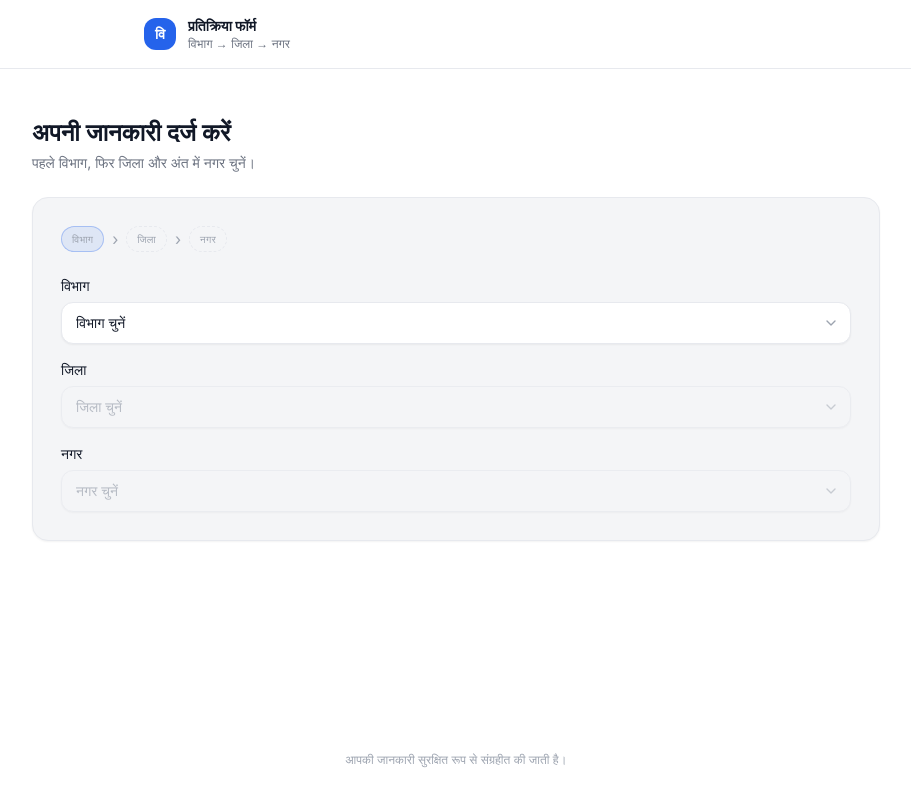
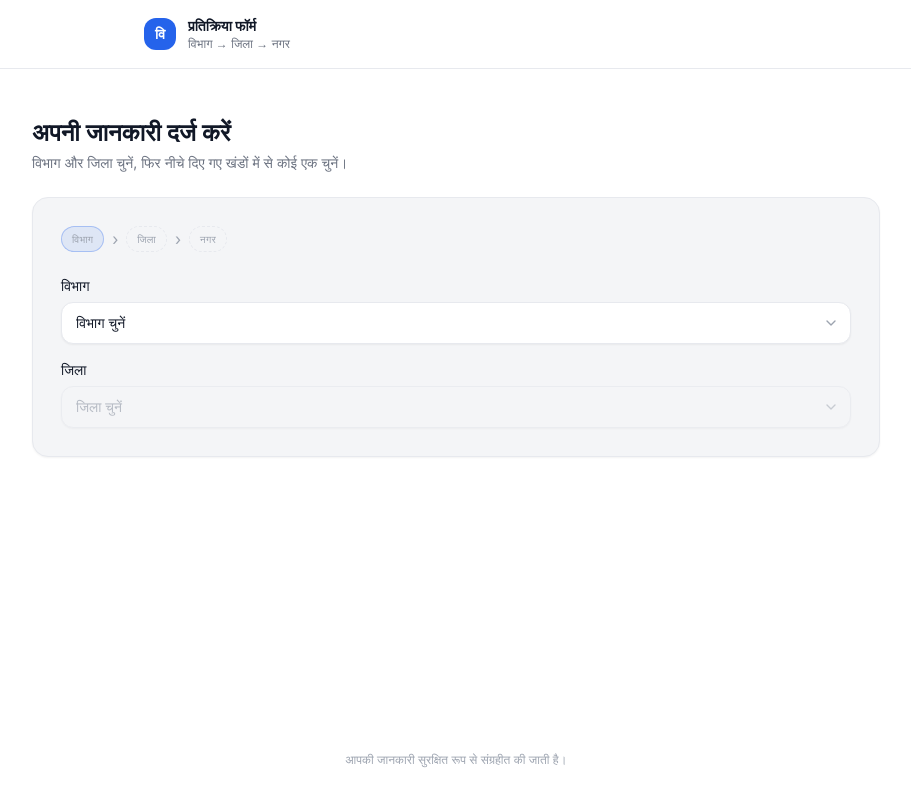
Before and after one commit to ZoroIsLost-ai/Green_roots, a Next.js app: page / in a window 1280 px wide. Shown: the whole page, without its empty margins (184-1095 px from the left). Built offline with nearby package versions, Linux system fonts and the light colour scheme.

Commit message:
feat: restructure city selection to use 4 separate category dropdowns (ग्रामीण खंड, खंडसम नगर, अन्य नगर, महानगरीय नगर)

```diff
--- a/app/page.tsx
+++ b/app/page.tsx
@@ -31,6 +31,11 @@ export default function HomePage() {
   const [zilla, setZilla] = useState("");
   const [nagar, setNagar] = useState("");
 
+  const [selectedGraminKhand, setSelectedGraminKhand] = useState("");
+  const [selectedKhandsamNagar, setSelectedKhandsamNagar] = useState("");
+  const [selectedAnyaNagar, setSelectedAnyaNagar] = useState("");
+  const [selectedMahanagariyaNagar, setSelectedMahanagariyaNagar] = useState("");
+
   const [tempSubmissions, setTempSubmissions] = useState<any[]>([]);
   const [submitting, setSubmitting] = useState(false);
   const [submitted, setSubmitted] = useState(false);
@@ -46,18 +51,35 @@ export default function HomePage() {
   });
 
   const zillaOptions = getZillaOptions(vibhag);
-  const nagarOptions = getNagarOptions(vibhag, zilla);
+  const { gramin_khand, khandsam_nagar, anya_nagar, mahanagariya_nagar } =
+    getNagarOptions(vibhag, zilla);
   const showForm = Boolean(vibhag && zilla && nagar);
 
   function handleVibhagChange(value: string) {
     setVibhag(value);
     setZilla("");
-    setNagar("");
+    clearNagarStates();
   }
 
   function handleZillaChange(value: string) {
     setZilla(value);
+    clearNagarStates();
+  }
+
+  const handleNagarSelect = (category: string, value: string) => {
+    setSelectedGraminKhand(category === "gramin_khand" ? value : "");
+    setSelectedKhandsamNagar(category === "khandsam_nagar" ? value : "");
+    setSelectedAnyaNagar(category === "anya_nagar" ? value : "");
+    setSelectedMahanagariyaNagar(category === "mahanagariya_nagar" ? value : "");
+    setNagar(value);
+  };
+
+  function clearNagarStates() {
     setNagar("");
+    setSelectedGraminKhand("");
+    setSelectedKhandsamNagar("");
+    setSelectedAnyaNagar("");
+    setSelectedMahanagariyaNagar("");
   }
 
   const handleAddRecord = (values: ContactFormValues) => {
@@ -69,7 +91,7 @@ export default function HomePage() {
     };
     setTempSubmissions((prev) => [...prev, newRecord]);
     reset(emptyFields);
-    setNagar("");
+    clearNagarStates();
     ToastNotification.success("रिकॉर्ड अस्थायी सूची में जोड़ दिया गया है");
   };
 
@@ -107,7 +129,7 @@ export default function HomePage() {
   function startOver() {
     setVibhag("");
     setZilla("");
-    setNagar("");
+    clearNagarStates();
     setSubmitted(false);
     setTempSubmissions([]);
     reset(emptyFields);
@@ -129,7 +151,7 @@ export default function HomePage() {
             अपनी जानकारी दर्ज करें
           </h1>
           <p className="mt-1 text-sm text-ink-muted">
-            पहले विभाग, फिर जिला और अंत में नगर चुनें।
+            विभाग और जिला चुनें, फिर नीचे दिए गए खंडों में से कोई एक चुनें।
           </p>
         </div>
 
@@ -177,14 +199,50 @@ export default function HomePage() {
                   onChange={handleZillaChange}
                 />
 
-                <DropdownField
-                  label="नगर"
-                  placeholder="नगर चुनें"
-                  value={nagar}
-                  options={nagarOptions}
-                  disabled={!zilla}
-                  onChange={setNagar}
-                />
+                {zilla && (
+                  <div className="mt-2 rounded-xl border border-surface-border bg-surface-card p-4 animate-fade-in">
+                    <p className="mb-3 text-xs font-semibold text-ink-muted">
+                      कृपया नीचे दिए गए 4 विकल्पों में से कोई एक चुनें:
+                    </p>
+                    <div className="grid grid-cols-1 sm:grid-cols-2 gap-4">
+                      <DropdownField
+                        label="ग्रामीण खंड"
+                        placeholder={gramin_khand.length === 0 ? "कोई डेटा नहीं" : "ग्रामीण खंड चुनें"}
+                        value={selectedGraminKhand}
+                        options={gramin_khand}
+                        disabled={tempSubmissions.length > 0 || gramin_khand.length === 0}
+                        onChange={(val) => handleNagarSelect("gramin_khand", val)}
+                      />
+
+                      <DropdownField
+                        label="खंडसम नगर"
+                        placeholder={khandsam_nagar.length === 0 ? "कोई डेटा नहीं" : "खंडसम नगर चुनें"}
+                        value={selectedKhandsamNagar}
+                        options={khandsam_nagar}
+                        disabled={tempSubmissions.length > 0 || khandsam_nagar.length === 0}
+                        onChange={(val) => handleNagarSelect("khandsam_nagar", val)}
+                      />
+
+                      <DropdownField
+                        label="अन्य नगर"
+                        placeholder={anya_nagar.length === 0 ? "कोई डेटा नहीं" : "अन्य नगर चुनें"}
+                        value={selectedAnyaNagar}
+                        options={anya_nagar}
+                        disabled={tempSubmissions.length > 0 || anya_nagar.length === 0}
+                        onChange={(val) => handleNagarSelect("anya_nagar", val)}
+                      />
+
+                      <DropdownField
+                        label="महानगरीय नगर"
+                        placeholder={mahanagariya_nagar.length === 0 ? "कोई डेटा नहीं" : "महानगरीय नगर चुनें"}
+                        value={selectedMahanagariyaNagar}
+                        options={mahanagariya_nagar}
+                        disabled={tempSubmissions.length > 0 || mahanagariya_nagar.length === 0}
+                        onChange={(val) => handleNagarSelect("mahanagariya_nagar", val)}
+                      />
+                    </div>
+                  </div>
+                )}
 
                 {showForm && (
                   <form
--- a/data/hierarchy.json
+++ b/data/hierarchy.json
@@ -1,137 +1,186 @@
 {
   "उज्जैन": {
-    "उज्जैन ग्रामीण": [
-      "माकड़ोन",
-      "तराना",
-      "प्रतापनगर",
-      "महिदपुर",
-      "झारड़ा",
-      "उज्जैन ग्रामीण",
-      "माकडोंन"
-    ],
-    "उज्जैन महानगर": [
-      "केशव",
-      "विक्रमादित्य",
-      "मधुकर",
-      "सुदर्शन",
-      "माधव",
-      "राजेन्द्र",
-      "कालिदास"
-    ],
-    "नागदा": [
-      "इंगोरिया",
-      "बड़नगर",
-      "खाचरोद",
-      "उन्हेल",
-      "नागदा",
-      "खचरोद"
-    ],
-    "आगर": [
-      "बडौद",
-      "सुसनेर",
-      "नलखेड़ा",
-      "कानड़",
-      "आगर",
-      "तनोडिया",
-      "सोयत",
-      "बड़ागॉंव"
-    ]
+    "उज्जैन ग्रामीण": {
+      "gramin_khand": ["माकड़ोन", "तराना", "प्रतापनगर", "महिदपुर", "झारड़ा", "उज्जैन ग्रामीण"],
+      "khandsam_nagar": [],
+      "anya_nagar": ["माकडोंन", "तराना", "महिदपुर"],
+      "mahanagariya_nagar": []
+    },
+    "उज्जैन महानगर": {
+      "gramin_khand": [],
+      "khandsam_nagar": [],
+      "anya_nagar": [],
+      "mahanagariya_nagar": ["केशव", "विक्रमादित्य", "मधुकर", "सुदर्शन", "माधव", "राजेन्द्र", "कालिदास"]
+    },
+    "नागदा": {
+      "gramin_khand": ["इंगोरिया", "बड़नगर", "खाचरोद", "उन्हेल"],
+      "khandsam_nagar": ["नागदा"],
+      "anya_nagar": ["बड़नगर", "खचरोद", "उन्हेल"],
+      "mahanagariya_nagar": []
+    },
+    "आगर": {
+      "gramin_khand": ["बडौद", "सुसनेर", "नलखेड़ा", "कानड़", "आगर", "तनोडिया"],
+      "khandsam_nagar": [],
+      "anya_nagar": ["बडौद", "सोयत", "सुसनेर", "नलखेड़ा", "बड़ागॉंव", "कानड़", "आगर"],
+      "mahanagariya_nagar": []
+    }
   },
   "देवास": {
-    "देवास": [
-      "हाटपिपलिया",
-      "सोनकच्छ",
-      "पिपलरावा",
-      "टोंकखुर्द",
-      "देवास ग्रामीण",
-      "बरोठा",
-      "देवास नगर",
-      "करनावत",
-      "हटपिपलिया",
-      "भौरासा"
-    ],
-    "शाजापुर": [
-      "कालापीपल",
-      "पोलाय",
-      "अकोदिया",
-      "मोहन बड़ोदिया",
-      "गोलाना",
-      "मक्सी",
-      "शाजापुर",
-      "शुजालपुर"
-    ],
-    "कन्नौद": [
-      "कन्नौद",
-      "खतेगॉंव",
-      "सतवास",
-      "बागली",
-      "उदयनगर",
-      "खातेगॉंव",
-      "नेमावर",
-      "लोहरदा",
-      "कांतपुर"
-    ]
+    "देवास": {
+      "gramin_khand": ["हाटपिपलिया", "सोनकच्छ", "पिपलरावा", "टोंकखुर्द", "देवास ग्रामीण", "बरोठा"],
+      "khandsam_nagar": ["देवास नगर"],
+      "anya_nagar": ["करनावत", "हटपिपलिया", "सोनकच्छ", "पिपलरावा", "टोंकखुर्द", "भौरासा"],
+      "mahanagariya_nagar": []
+    },
+    "शाजापुर": {
+      "gramin_khand": ["कालापीपल", "पोलाय", "अकोदिया", "मोहन बड़ोदिया", "गोलाना", "मक्सी"],
+      "khandsam_nagar": ["शाजापुर", "शुजालपुर"],
+      "anya_nagar": ["कालापीपल", "पोलाय", "अकोदिया", "मक्सी"],
+      "mahanagariya_nagar": []
+    },
+    "कन्नौद": {
+      "gramin_khand": ["कन्नौद", "खतेगॉंव", "सतवास", "बागली", "उदयनगर"],
+      "khandsam_nagar": [],
+      "anya_nagar": ["कन्नौद", "खातेगॉंव", "नेमावर", "सतवास", "लोहरदा", "कांतपुर", "बागली"],
+      "mahanagariya_nagar": []
+    }
   },
   "मंदसौर": {
-    "मंदसौर": [
-      "मल्हारगढ़",
-      "भालोट",
-      "दलौदा",
-      "सीतामऊ",
-      "नाहरगढ़",
-      "मंदसौर",
-      "नारायणगढ़",
-      "पिपल्यामण्डी",
-      "नगरी"
-    ],
-    "गरोठ": [
-      "भानपुरा",
-      "गरोठ",
-      "शामगढ़",
-      "सुवासरा",
-      "भैसोदा"
-    ],
-    "नीमच": [
-      "रतनगढ़",
-      "जावद",
-      "कुकड़ेश्वर",
-      "मनासा",
-      "कनावटी",
-      "जीरन",
-      "नीमच",
-      "सिंगोली",
-      "डीकेन",
-      "न्यागॉंव",
-      "सरवानिया महाराज",
-      "रामपुर"
-    ]
+    "मंदसौर": {
+      "gramin_khand": ["मल्हारगढ़", "भालोट", "दलौदा", "सीतामऊ", "नाहरगढ़"],
+      "khandsam_nagar": ["मंदसौर"],
+      "anya_nagar": ["मल्हारगढ़", "नारायणगढ़", "पिपल्यामण्डी", "नगरी", "सीतामऊ"],
+      "mahanagariya_nagar": []
+    },
+    "गरोठ": {
+      "gramin_khand": ["भानपुरा", "गरोठ", "शामगढ़", "सुवासरा"],
+      "khandsam_nagar": [],
+      "anya_nagar": ["गरोठ", "सुवासरा", "शामगढ़", "भानपुरा", "भैसोदा"],
+      "mahanagariya_nagar": []
+    },
+    "नीमच": {
+      "gramin_khand": ["रतनगढ़", "जावद", "कुकड़ेश्वर", "मनासा", "कनावटी", "जीरन"],
+      "khandsam_nagar": ["नीमच"],
+      "anya_nagar": ["सिंगोली", "रतनगढ़", "डीकेन", "न्यागॉंव", "जावद", "सरवानिया महाराज", "रामपुर", "कुकड़ेश्वर", "मनासा", "जीरन"],
+      "mahanagariya_nagar": []
+    }
   },
   "रतलाम": {
-    "रतलाम": [],
-    "जावरा": [],
-    "झाबुआ": []
+    "रतलाम": {
+      "gramin_khand": [],
+      "khandsam_nagar": [],
+      "anya_nagar": [],
+      "mahanagariya_nagar": []
+    },
+    "जावरा": {
+      "gramin_khand": [],
+      "khandsam_nagar": [],
+      "anya_nagar": [],
+      "mahanagariya_nagar": []
+    },
+    "झाबुआ": {
+      "gramin_khand": [],
+      "khandsam_nagar": [],
+      "anya_nagar": [],
+      "mahanagariya_nagar": []
+    }
   },
   "धार": {
-    "धार": [],
-    "कुक्षी": [],
-    "अलीराजपुर": []
+    "धार": {
+      "gramin_khand": [],
+      "khandsam_nagar": [],
+      "anya_nagar": [],
+      "mahanagariya_nagar": []
+    },
+    "कुक्षी": {
+      "gramin_khand": [],
+      "khandsam_nagar": [],
+      "anya_nagar": [],
+      "mahanagariya_nagar": []
+    },
+    "अलीराजपुर": {
+      "gramin_khand": [],
+      "khandsam_nagar": [],
+      "anya_nagar": [],
+      "mahanagariya_nagar": []
+    }
   },
   "इंदौर": {
-    "द्वारिका": [],
-    "बद्रीनाथ": [],
-    "जगन्नाथ": [],
-    "रामेश्वरम": [],
-    "महू": []
+    "द्वारिका": {
+      "gramin_khand": [],
+      "khandsam_nagar": [],
+      "anya_nagar": [],
+      "mahanagariya_nagar": []
+    },
+    "बद्रीनाथ": {
+      "gramin_khand": [],
+      "khandsam_nagar": [],
+      "anya_nagar": [],
+      "mahanagariya_nagar": []
+    },
+    "जगन्नाथ": {
+      "gramin_khand": [],
+      "khandsam_nagar": [],
+      "anya_nagar": [],
+      "mahanagariya_nagar": []
+    },
+    "रामेश्वरम": {
+      "gramin_khand": [],
+      "khandsam_nagar": [],
+      "anya_nagar": [],
+      "mahanagariya_nagar": []
+    },
+    "महू": {
+      "gramin_khand": [],
+      "khandsam_nagar": [],
+      "anya_nagar": [],
+      "mahanagariya_nagar": []
+    }
   },
   "खरगोन": {
-    "सेंधवा": [],
-    "बड़वाह": [],
-    "खरगोन": [],
-    "बड़वानी": []
+    "सेंधवा": {
+      "gramin_khand": [],
+      "khandsam_nagar": [],
+      "anya_nagar": [],
+      "mahanagariya_nagar": []
+    },
+    "बड़वाह": {
+      "gramin_khand": [],
+      "khandsam_nagar": [],
+      "anya_nagar": [],
+      "mahanagariya_nagar": []
+    },
+    "खरगोन": {
+      "gramin_khand": [],
+      "khandsam_nagar": [],
+      "anya_nagar": [],
+      "mahanagariya_nagar": []
+    },
+    "बड़वानी": {
+      "gramin_khand": [],
+      "khandsam_nagar": [],
+      "anya_nagar": [],
+      "mahanagariya_nagar": []
+    }
   },
   "खंडवा": {
-    "खंडवा": [],
-    "ओंकारेश्वर": [],
-    "ब्रह्मपुर": []
+    "खंडवा": {
+      "gramin_khand": [],
+      "khandsam_nagar": [],
+      "anya_nagar": [],
+      "mahanagariya_nagar": []
+    },
+    "ओंकारेश्वर": {
+      "gramin_khand": [],
+      "khandsam_nagar": [],
+      "anya_nagar": [],
+      "mahanagariya_nagar": []
+    },
+    "ब्रह्मपुर": {
+      "gramin_khand": [],
+      "khandsam_nagar": [],
+      "anya_nagar": [],
+      "mahanagariya_nagar": []
+    }
   }
 }
--- a/hooks/useHierarchy.ts
+++ b/hooks/useHierarchy.ts
@@ -1,7 +1,7 @@
 "use client";
 
 import { useEffect, useMemo, useState } from "react";
-import type { Hierarchy } from "@/types";
+import type { Hierarchy, HierarchyItem } from "@/types";
 
 export function useHierarchy() {
   const [data, setData] = useState<Hierarchy | null>(null);
@@ -38,9 +38,15 @@ export function useHierarchy() {
     return Object.keys(data[vibhag] ?? {});
   };
 
-  const getNagarOptions = (vibhag: string, zilla: string) => {
-    if (!data || !vibhag || !zilla) return [];
-    return data[vibhag]?.[zilla] ?? [];
+  const getNagarOptions = (vibhag: string, zilla: string): HierarchyItem => {
+    const emptyItem: HierarchyItem = {
+      gramin_khand: [],
+      khandsam_nagar: [],
+      anya_nagar: [],
+      mahanagariya_nagar: [],
+    };
+    if (!data || !vibhag || !zilla) return emptyItem;
+    return data[vibhag]?.[zilla] ?? emptyItem;
   };
 
   return { data, loading, error, vibhagOptions, getZillaOptions, getNagarOptions };
```
Also changed, not shown: app/api/submit/route.ts (+8 -1 lines), types/index.ts (+8 -1 lines).
